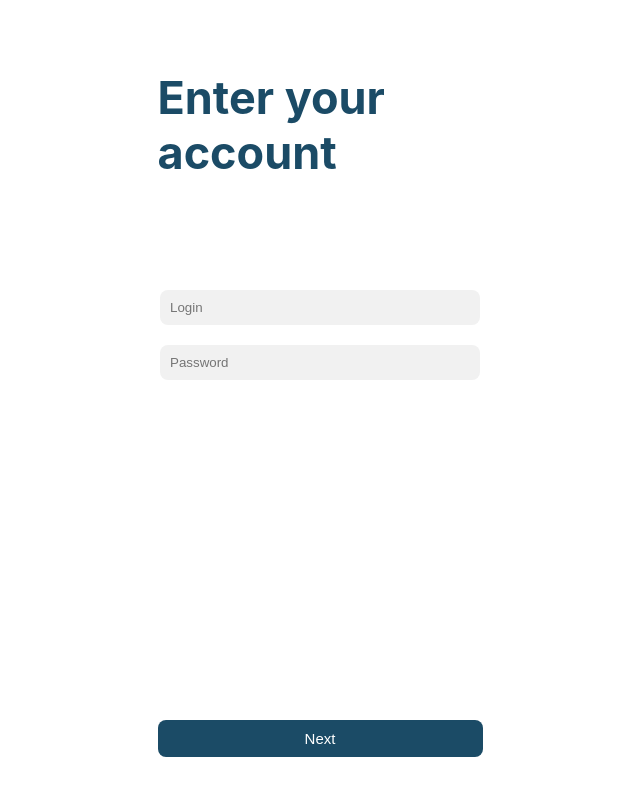
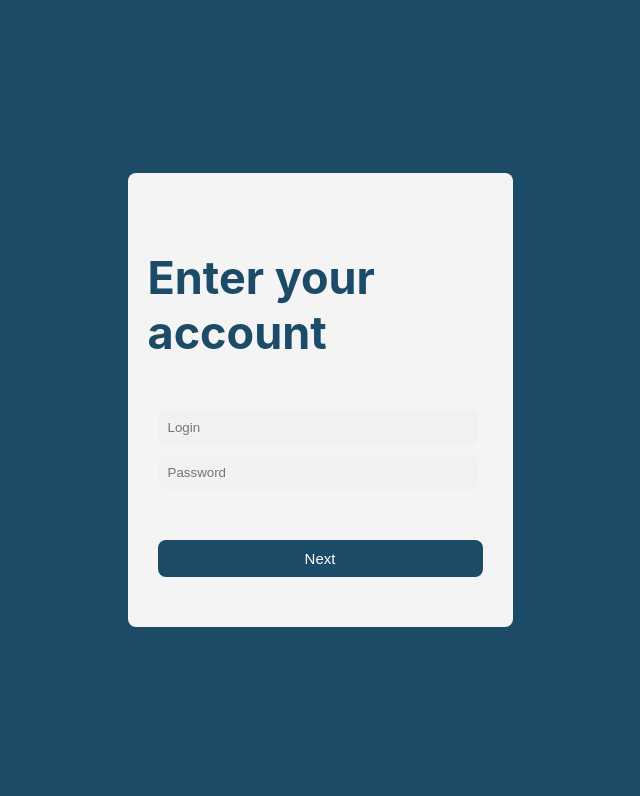
Before and after one commit to alinepmarcondes/ChatBot-IWS, a React (Create React App) app: page / in a window 1280 px wide. Shown: the top 796 px of the page, without its empty margins (320-960 px from the left). Built offline with nearby package versions, Linux system fonts and the light colour scheme.

Commit message:
fix: refatoração da tela de login para uma tela de computador

```diff
--- a/src/components/Login/Login.css
+++ b/src/components/Login/Login.css
@@ -4,26 +4,26 @@
   align-items: center;
   justify-content: center;
   height: 100vh;
+  background-color: #1B4B66;
+}
+
+.login-container {
+  background-color: #F4F4F4;
+  padding: 40px 20px;
+  border-radius: 8px;
+  text-align: center;
 }
 
 .login-title {
   color: #1B4B66;
-    font-weight: bold;
-    font-size: 45px;
-    text-align: left;
-    width: 325px;
-    margin-bottom: 100px;
+  font-weight: bold;
+  font-size: 45px;
+  text-align: left;
+  width: 325px;
+  margin-bottom: 50px;
 }
 
-.login-input {
-  background-color: #F1F1F1;
-  margin: 10px;
-  padding: 10px;
-  width: 300px;
-  border-radius: 8px;
-  border: none;
-}
-
+.login-input,
 .password-input {
   background-color: #F1F1F1;
   margin: 10px;
@@ -31,7 +31,7 @@
   width: 300px;
   border-radius: 8px;
   border: none;
-  margin-bottom: 330px;
+  display: block;
 }
 
 .login-button {
@@ -44,10 +44,13 @@
   width: 325px;
   border-radius: 8px;
   font-size: 15px;
+  display: block;
+  margin-top: 50px;
 }
 
 @media screen and (max-width: 736px) {
   .login-page {
+    background-color: #F4F4F4;
     display: flex;
     flex-direction: column;
     align-items: center;
--- a/src/components/Login/Login.js
+++ b/src/components/Login/Login.js
@@ -10,12 +10,14 @@ function Login() {
   };
 
   return (
-    <div className="login-page">
-      <h2 className="login-title">Enter your<br />account</h2>
-      <input type="text" placeholder="Login" className="login-input" />
-      <input type="password" placeholder="Password" className="password-input" />
-      <button className="login-button" onClick={handleLogin}>Next</button>
+  <div class="login-page">
+    <div class="login-container">
+      <h2 class="login-title">Enter your<br />account</h2>
+      <input type="text" placeholder="Login" class="login-input" />
+      <input type="password" placeholder="Password" class="password-input" />
+      <button class="login-button" onClick={handleLogin}>Next</button>
     </div>
+  </div>
   );
 }
 
```
